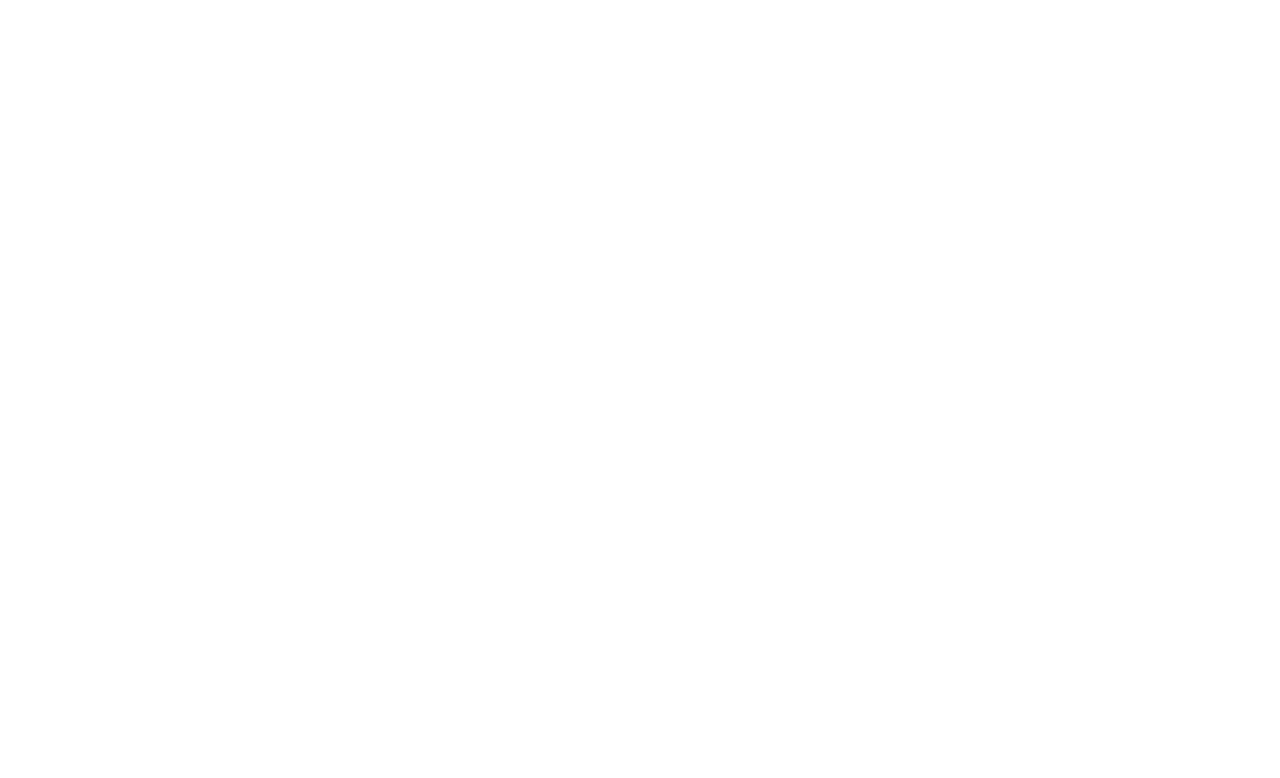
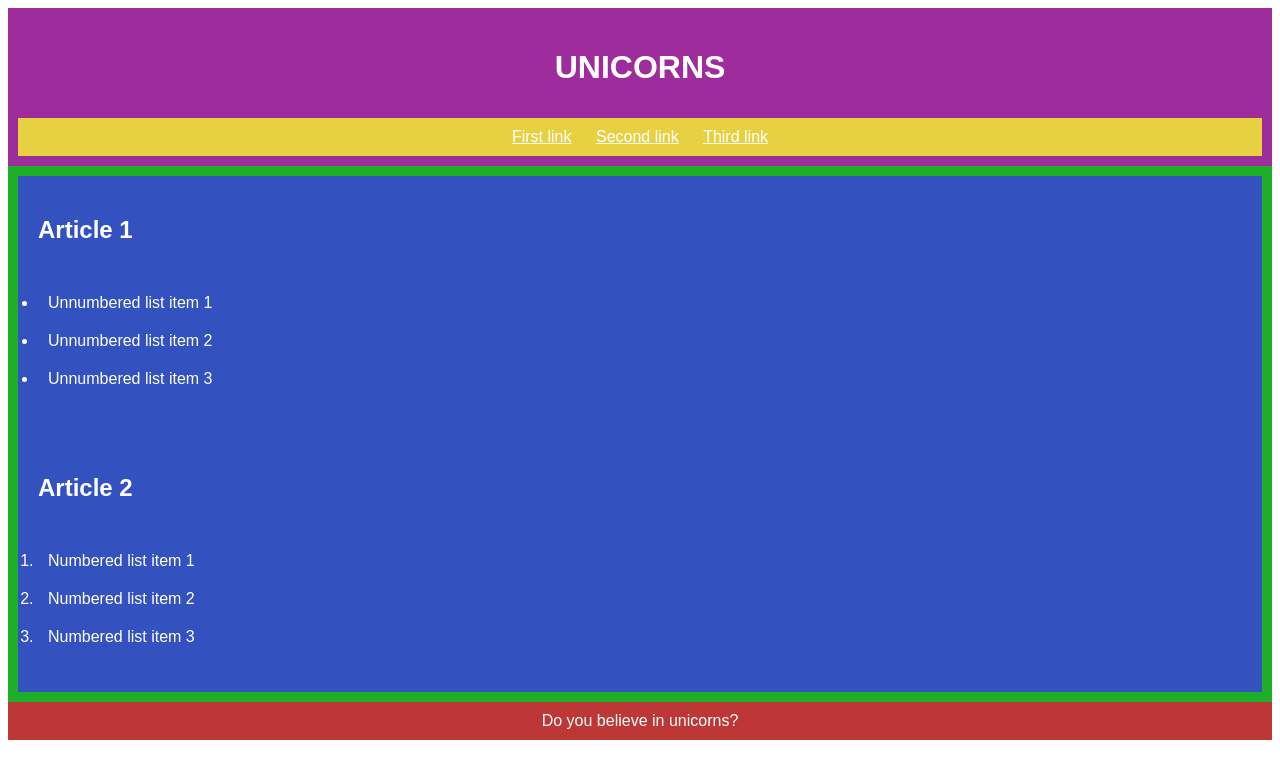
Before and after one commit to js-tasks-ru/htmlcss-20210610_aleksandra53, a website: page 02-dz0/01-semantic-mockup/solution.html in a window 1280 px wide. Drawn offline with Linux system fonts and the light colour scheme.

Commit message:
add solution for 2-module 1-task

```diff
--- a/02-dz0/01-semantic-mockup/solution.html
+++ b/02-dz0/01-semantic-mockup/solution.html
@@ -1,4 +1,63 @@
 <!DOCTYPE html>
 <html lang="ru">
-    <!-- Ваше решение -->
+  <head>
+    <meta charset="utf-8">
+    <title>Unicorns forever</title>
+    <style>
+      body * {
+          padding: 10px;
+          font-family: arial, sans-serif;
+          color: #ffffff;
+      }
+      header {
+          background: #9e2c9c;
+      }
+      nav {
+          background: #e7d141;
+      }
+      main {
+          background: #1daf27;
+      }
+      article {
+          background: #3452bf;
+      }
+      footer {
+          background: #bd3737;
+      }
+      header, nav, footer {
+          text-align: center;
+      }
+    </style>
+  </head>
+  <body>
+    <header>
+      <h1>UNICORNS</h1>
+      <nav>
+        <a href="#">First link</a>
+        <a href="#">Second link</a>
+        <a href="#">Third link</a>
+      </nav>
+    </header>
+    <main>
+      <article>
+        <h2>Article 1</h2>
+        <ul>
+          <li>Unnumbered list item 1</li>
+          <li>Unnumbered list item 2</li>
+          <li>Unnumbered list item 3</li>
+        </ul>
+      </article>
+      <article>
+        <h2>Article 2</h2>
+        <ol>
+          <li>Numbered list item 1</li>
+          <li>Numbered list item 2</li>
+          <li>Numbered list item 3</li>
+        </ol>
+      </article>
+    </main>
+    <footer>
+      Do you believe in unicorns?
+    </footer>
+  </body>
 </html>
```
